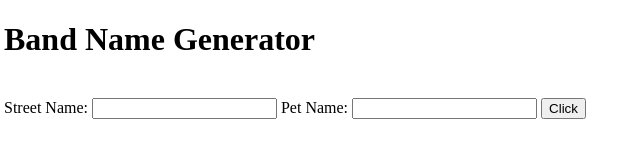
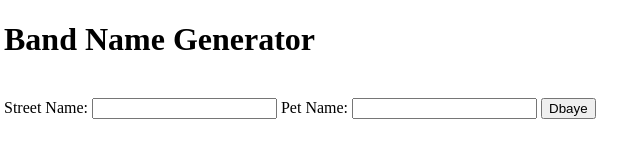
Before and after one commit to sachindhingra34/testingRepo, a website: page src/public/index.html in a window 1280 px wide. Shown: the full height of the page, 4-644 px from the left. Drawn offline with Linux system fonts and the light colour scheme.

Commit message:
New Button name

```diff
--- a/src/public/index.html
+++ b/src/public/index.html
@@ -15,7 +15,8 @@
         <input type = "text" name="street-name" id="street-name"required>
         <label for="pet-name">Pet Name: </label>
         <input type = "text" name="pet-name" id ="pet-name" required>
-        <input type = "submit" value ="Click">
+        <input type = "submit" value ="Dbaye"
+        ">
     </form>
 
 
```
